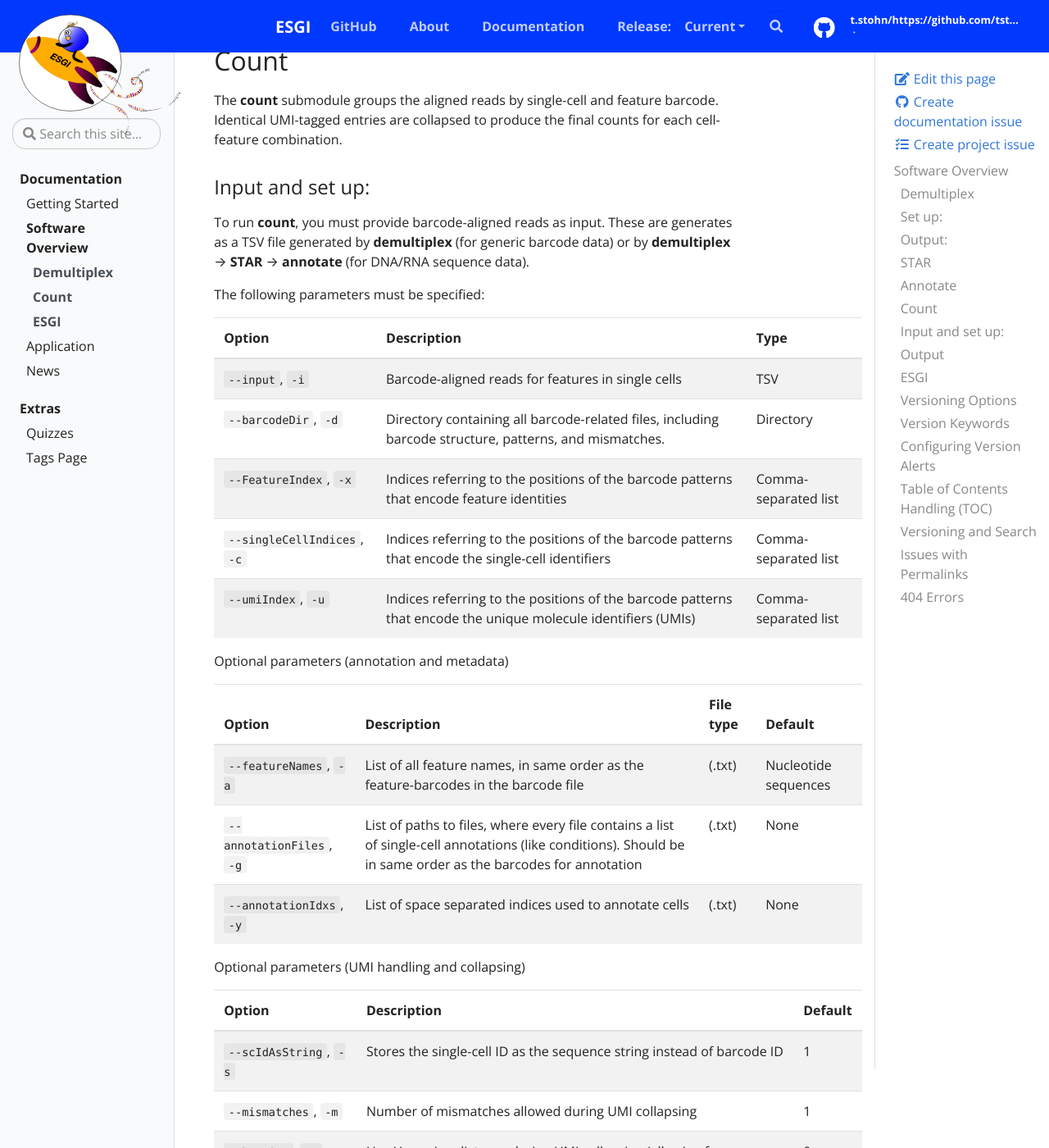
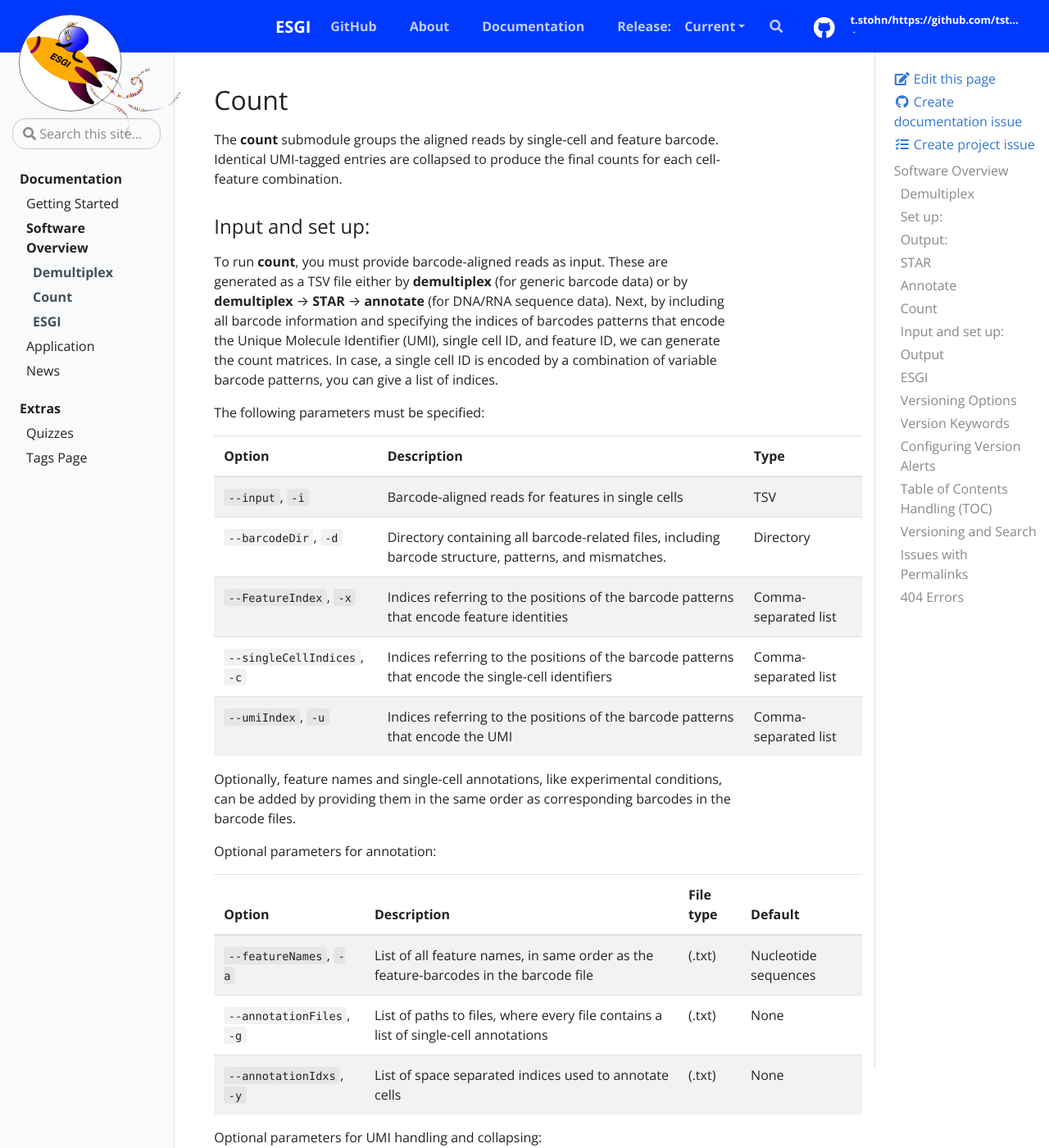
Before and after one commit to tstohn/ESGI.documentation, a Jekyll site: the page built from _docs/software-overview.md, in a window 1280 px wide and 1400 px high, scrolled down 3148 px. Shown: the whole window at 82% size. Built offline with Jekyll 4.4.1, drawn with Linux system fonts in a browser that asks for light colours; some of the changed text lies outside the part shown.

Commit message:
Add more text for count

```diff
--- a/_docs/software-overview.md
+++ b/_docs/software-overview.md
@@ -50,7 +50,7 @@ After demultiplex completes, it reports the percentage of reads assigned to each
 - Moderate match: reads that match within the allowed number of mismatches
 - Mismatch: reads that cannot be matched given the number of allowed mismatches
 
-The final output and corresponding downstream step depend on the type of input:
+The final output and corresponding downstream step depend on the type of input, specifically the sequence pattern encoding the feature modality:
 
 | Input type | Output format | Description | Downstream use |
 | ---------- | ------------- | ----------- | -------------- |
@@ -60,7 +60,7 @@ The final output and corresponding downstream step depend on the type of input:
 {% include alert.html type="warning" title=" Workflow depends on the input type. Generic barcode sequences follow demultiplex → count, whereas DNA/RNA sequences follow demultiplex → STAR → annotate → count." %}
 
 ### STAR
-After demultiplexing DNA/RNA sequencing data, the resulting FASTQ file is passed to the **STAR** aligner, which maps sequencing reads to a reference genome. Before running STAR, the reference genome and GTF annotation files must be downloaded as described in [Reference Genome](getting-started#reference-genome).
+For DNA/RNA sequence reads, where a barcode pattern encodes for a gene or transcript, **demultiplex** outputs a FASTQ file containing demultiplexed sequence reads. This FASTQ file is passed to the **STAR** aligner, which maps sequencing reads to a reference genome. Before running STAR, the reference genome and GTF annotation files must be downloaded as described in [Reference Genome](getting-started#reference-genome).
 
 Running STAR produces the following key output files:
 
@@ -70,13 +70,13 @@ Running STAR produces the following key output files:
 | TSV | Detected splice junctions and exon-intron boundaries
 
 ### Annotate
-The output files generated by **STAR** are passed to **annotate**, whch integrates genomic coordinates with the barcodes encoding individual cells and produces the final TSV file as input for **count**.
+The output files generated by **STAR** are passed to **annotate**, which integrates genomic coordinates with the barcodes encoding individual cells and produces the final TSV file as input for **count**.
 
 ## Count
 The **count** submodule groups the aligned reads by single-cell and feature barcode. Identical UMI-tagged entries are collapsed to produce the final counts for each cell- feature combination.
 
 ### Input and set up:
-To run **count**, you must provide barcode-aligned reads as input. These are generates as a TSV file generated by **demultiplex** (for generic barcode data) or by **demultiplex** → **STAR** → **annotate** (for DNA/RNA sequence data).
+To run **count**, you must provide barcode-aligned reads as input. These are generated as a TSV file either by **demultiplex** (for generic barcode data) or by **demultiplex** → **STAR** → **annotate** (for DNA/RNA sequence data). Next, by including all barcode information and specifying the indices of barcodes patterns that encode the Unique Molecule Identifier (UMI), single cell ID, and feature ID, we can generate the count matrices. In case, a single cell ID is encoded by a combination of variable barcode patterns, you can give a list of indices.
 
 The following parameters must be specified:
 
@@ -86,17 +86,19 @@ The following parameters must be specified:
 | `--barcodeDir`, `-d` | Directory containing all barcode-related files, including barcode structure, patterns, and mismatches. |Directory
 | `--FeatureIndex`, `-x` | Indices referring to the positions of the barcode patterns that encode feature identities | Comma-separated list
 | `--singleCellIndices`, `-c` | Indices referring to the positions of the barcode patterns that encode the single-cell identifiers | Comma-separated list
-| `--umiIndex`, `-u` | Indices referring to the positions of the barcode patterns that encode the unique molecule identifiers (UMIs) | Comma-separated list
+| `--umiIndex`, `-u` | Indices referring to the positions of the barcode patterns that encode the UMI | Comma-separated list
 
-Optional parameters (annotation and metadata)
+Optionally, feature names and single-cell annotations, like experimental conditions, can be added by providing them in the same order as corresponding barcodes in the barcode files.
+
+Optional parameters for annotation:
 
 | Option | Description | File type | Default |
 | ---------- | ------------- | ----------- | -------------- |
 | `--featureNames`, `-a` | List of all feature names, in same order as the feature-barcodes in the barcode file | (.txt) | Nucleotide sequences
-|  `--annotationFiles`, `-g` | List of paths to files, where every file contains a list of single-cell annotations (like conditions). Should be in same order as the barcodes for annotation  | (.txt) | None
+|  `--annotationFiles`, `-g` | List of paths to files, where every file contains a list of single-cell annotations | (.txt) | None
 |  `--annotationIdxs`, `-y` | List of space separated indices used to annotate cells  | (.txt) | None
 
-Optional parameters (UMI handling and collapsing)
+Optional parameters for UMI handling and collapsing:
 
 | Option | Description | Default |
 | ---------- | ------------- | -------------- |
```
